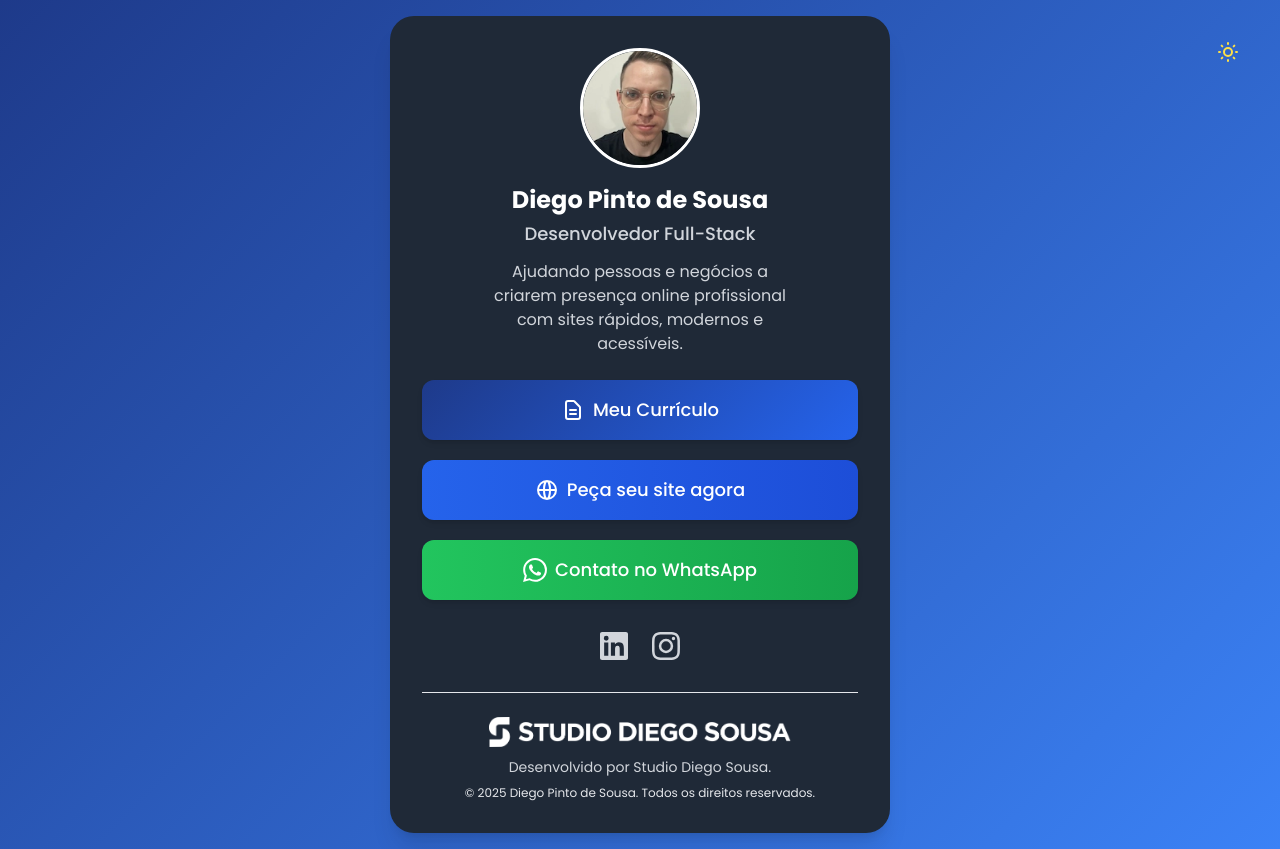
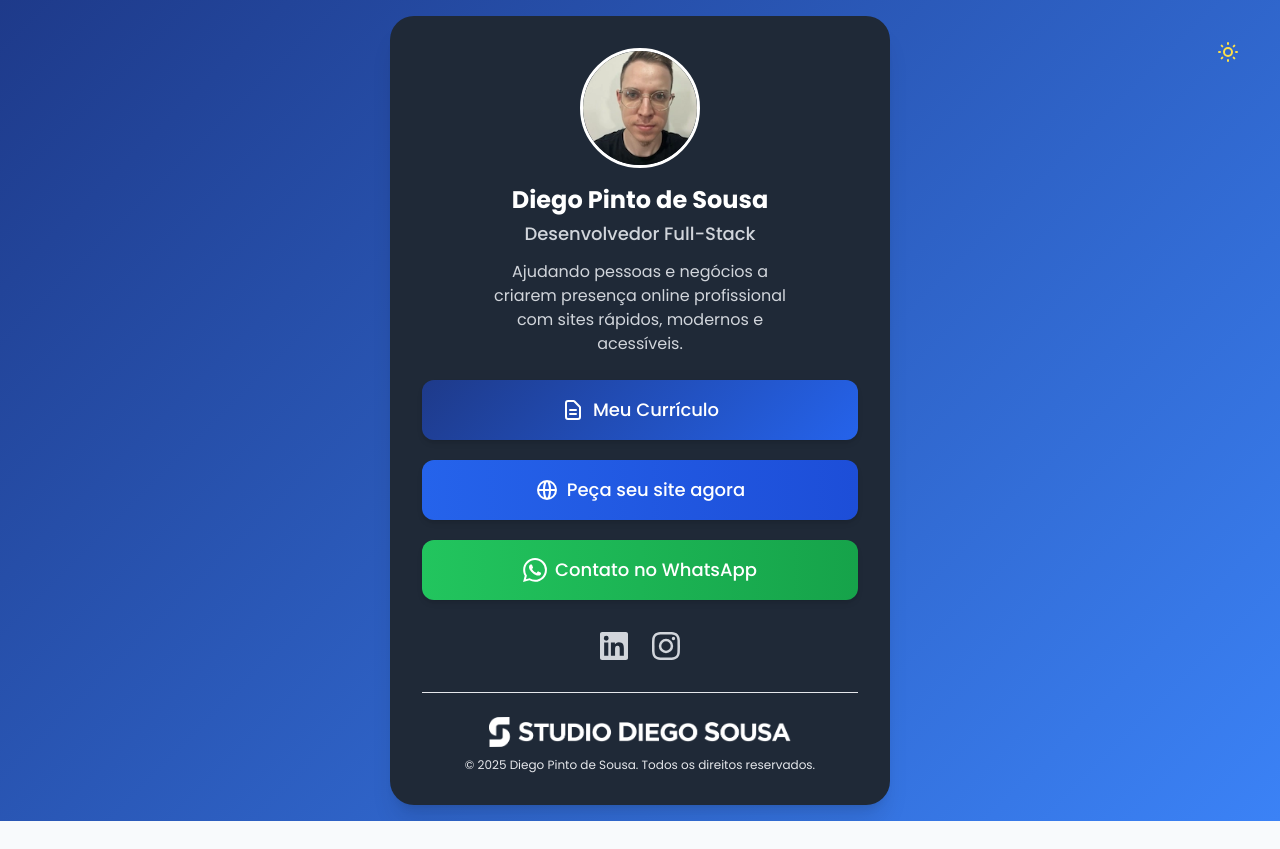
Before and after one commit to DiegoDavies/bio, a plain HTML site: page index.html in a window 1280 px wide. After the commit the page ends 821 px from the top, so only its background shows below. Drawn offline with nearby package versions, Linux system fonts and the light colour scheme.

Commit message:
Retirada de Desenvolvido Por

```diff
--- a/index.html
+++ b/index.html
@@ -58,8 +58,7 @@
         <svg xmlns="http://www.w3.org/2000/svg" class="h-6 w-6 block dark:hidden" fill="none" viewBox="0 0 24 24" stroke="currentColor">
           <path stroke-linecap="round" stroke-linejoin="round" stroke-width="2" d="M20.354 15.354A9 9 0 018.646 3.646 9.003 9.003 0 0012 21a9.003 9.003 0 008.354-5.646z" />
         </svg>
-        <!-- <div class="theme-toggle-circle"></div> -->
-      </div>
+      </button>
     </div>
 
     <div class="bio-container bg-white dark:bg-gray-800 rounded-3xl shadow-xl p-6 md:p-8 flex flex-col items-center">
@@ -120,7 +119,6 @@
         <div class="text-center">
           <img src="imagens/Logo_azul_corrido_eps.png" alt="Logo Studio Diego Sousa" class="logo logo-light" loading="lazy" height="35" />
           <img src="imagens/Logo_branco_corrido_eps.png" alt="Logo Studio Diego Sousa" class="logo logo-dark" loading="lazy" height="35" />
-          <p class="text-sm text-gray-600 dark:text-gray-300 mb-2">Desenvolvido por Studio Diego Sousa.</p>
           <p class="text-xs text-gray-500 dark:text-gray-200">© 2025 Diego Pinto de Sousa. Todos os direitos reservados.</p>
         </div>
       </div>
```
Lines whose indentation alone changed are shown as unchanged.
